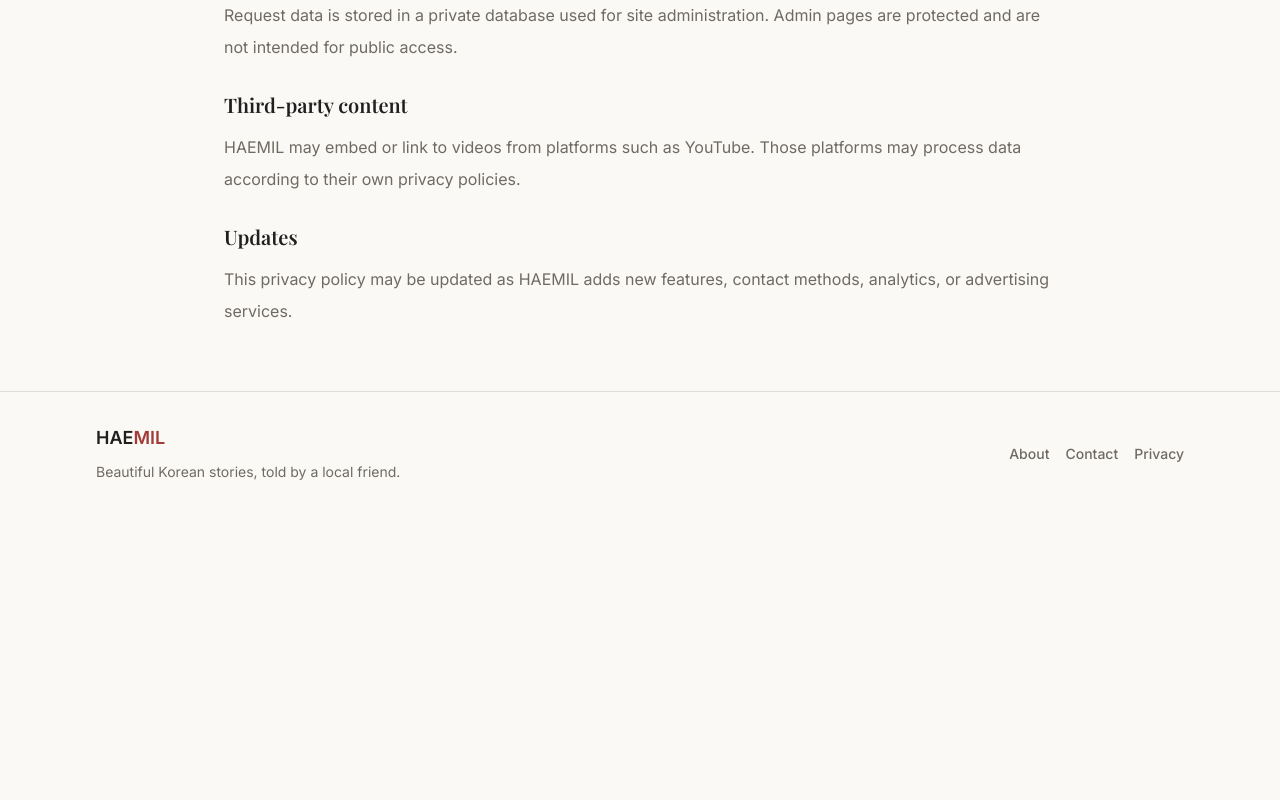
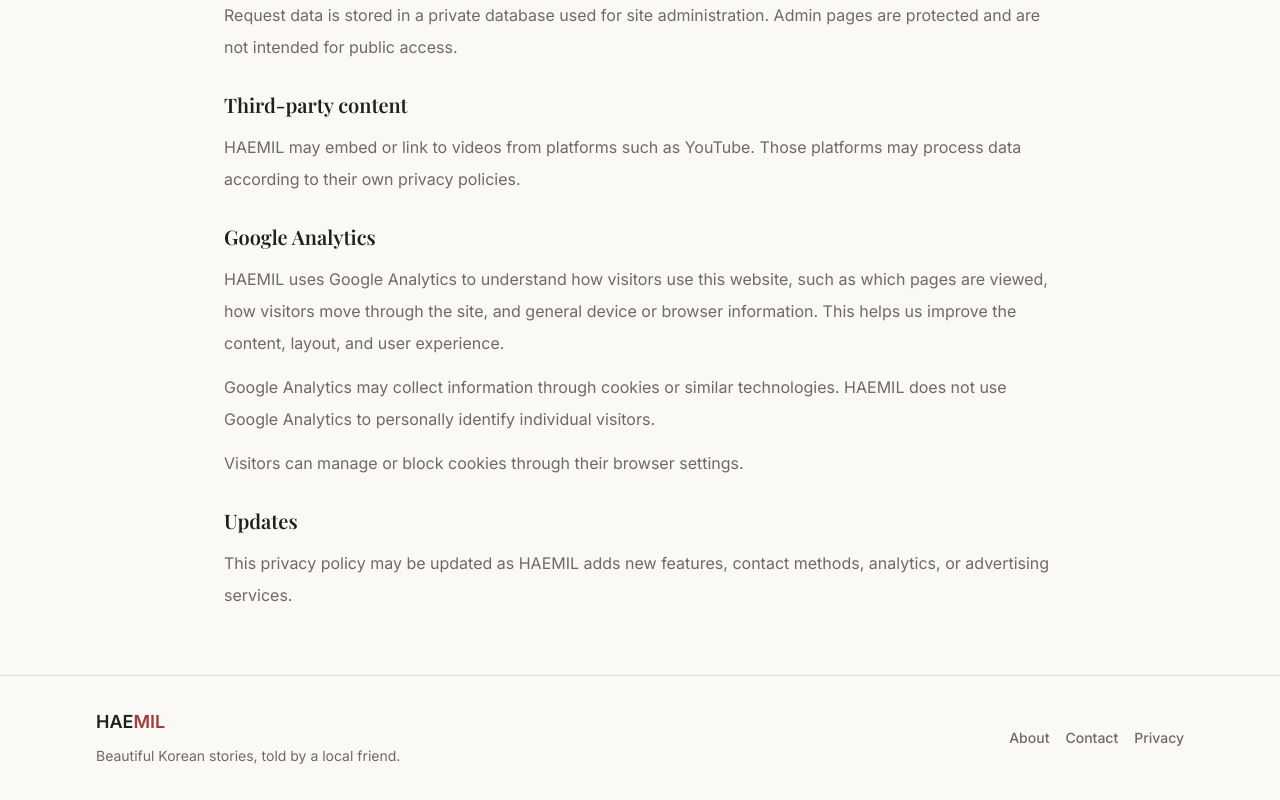
Before and after one commit to kjgusgh-source/korea-inside, a Next.js app: page /privacy in a window 1280 px wide. Shown: the part 597-1397 px from the top of the page. Before the commit the page ends 1113 px from the top, so only its background shows below. Built offline with nearby package versions, Linux system fonts and the light colour scheme; a web font is replaced by a local one.

Commit message:
Update privacy policy for analytics

```diff
--- a/app/privacy/page.tsx
+++ b/app/privacy/page.tsx
@@ -4,7 +4,7 @@ import SiteHeader from "../../components/SiteHeader";
 export const metadata: Metadata = {
   title: "Privacy Policy | HAEMIL",
   description:
-    "Privacy policy for HAEMIL, including how visitor requests and submitted information are handled.",
+    "Privacy policy for HAEMIL, including how visitor requests, analytics, and submitted information are handled.",
 };
 
 export default function PrivacyPage() {
@@ -69,6 +69,27 @@ export default function PrivacyPage() {
 
           <section>
             <h2 className="text-xl font-semibold text-[var(--text)]">
+              Google Analytics
+            </h2>
+            <p className="mt-3">
+              HAEMIL uses Google Analytics to understand how visitors use this
+              website, such as which pages are viewed, how visitors move through
+              the site, and general device or browser information. This helps us
+              improve the content, layout, and user experience.
+            </p>
+            <p className="mt-3">
+              Google Analytics may collect information through cookies or
+              similar technologies. HAEMIL does not use Google Analytics to
+              personally identify individual visitors.
+            </p>
+            <p className="mt-3">
+              Visitors can manage or block cookies through their browser
+              settings.
+            </p>
+          </section>
+
+          <section>
+            <h2 className="text-xl font-semibold text-[var(--text)]">
               Updates
             </h2>
             <p className="mt-3">
```
